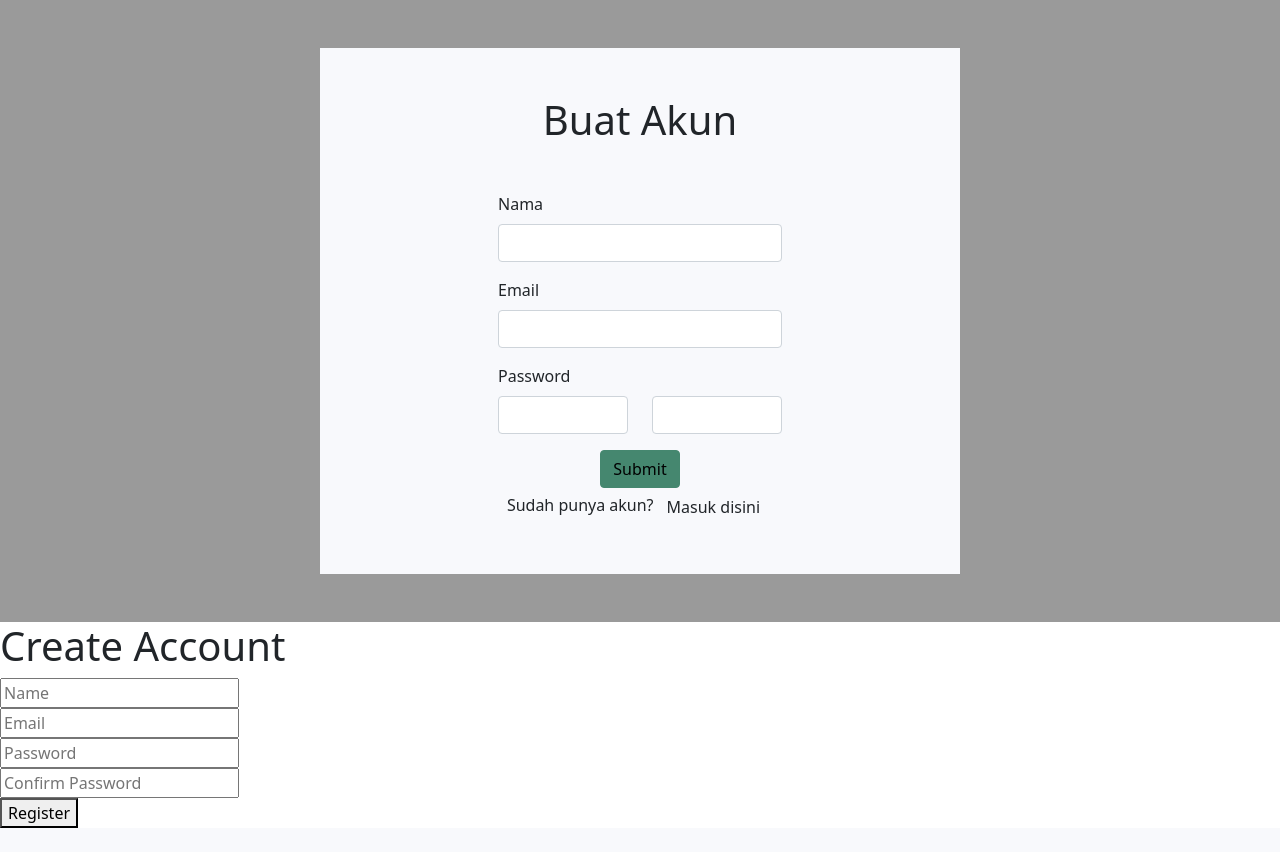
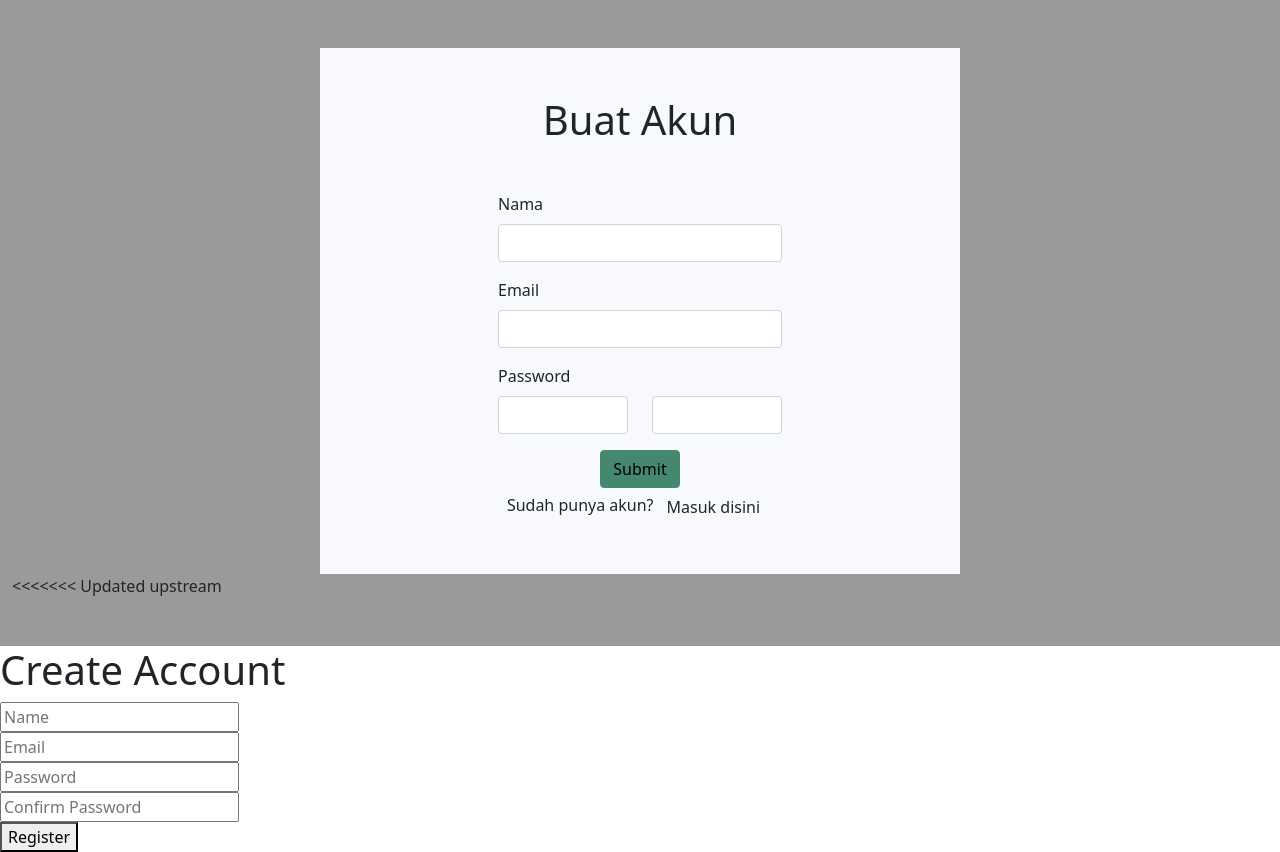
Before and after one commit to aurorazhy/tugaspwl, a CodeIgniter app: page /Github/auth/register/ in a window 1280 px wide. Before the commit the page ends 828 px from the top, so only its background shows below. Run offline with CodeIgniter, Linux system fonts and the light colour scheme.

Commit message:
Update register.php

```diff
--- a/app/application/views/auth/register.php
+++ b/app/application/views/auth/register.php
@@ -37,6 +37,7 @@
 			</div>
 		</div>
 	</div>
+<<<<<<< Updated upstream
 </div>
 
 
@@ -51,3 +52,6 @@
 	<?= form_error('pass2', '<small class="text-danger pl-3"> ', '</small>'); ?><br>
 	<button type="submit">Register</button><br>
 	<a href=">Login here</a>
+=======
+</div>
+>>>>>>> Stashed changes
```
